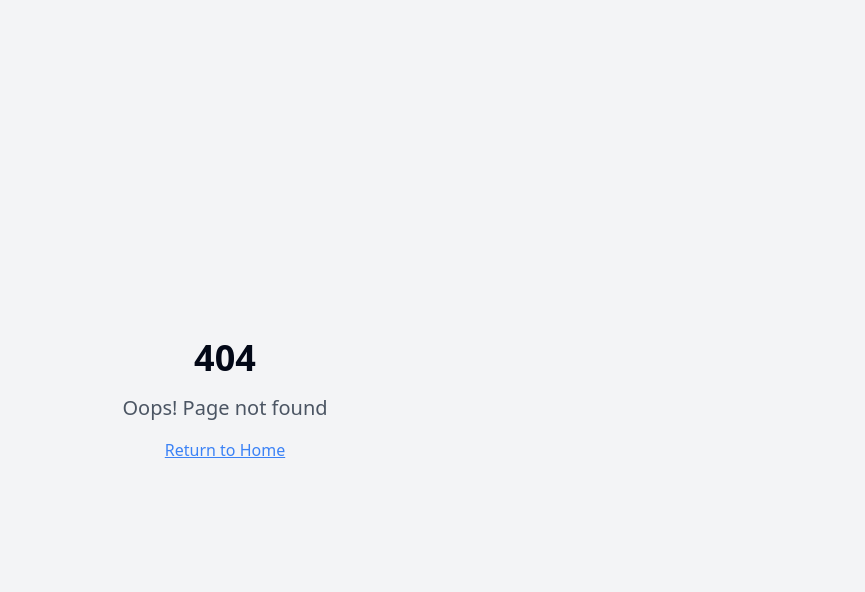
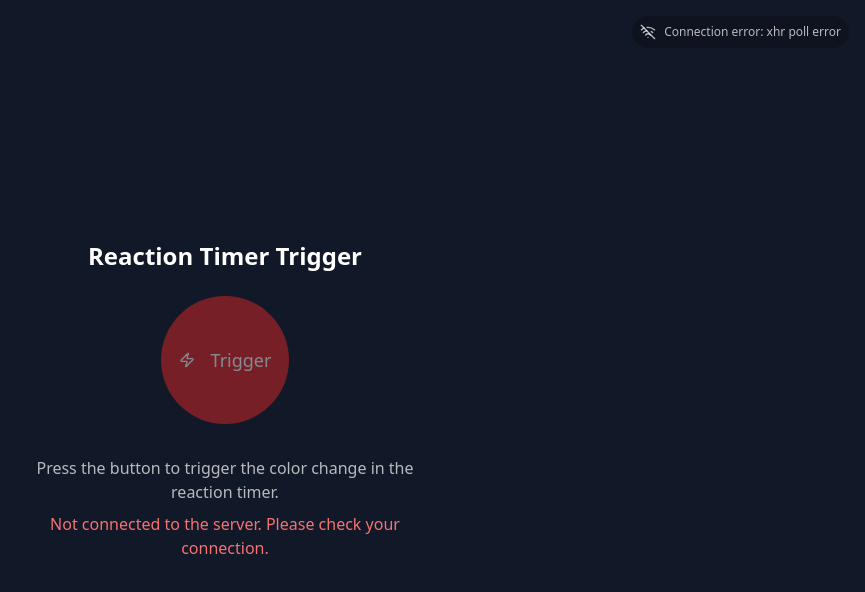
Before and after one commit to chav-jf/speedy-green-flash, a React (Vite) app: page /trigger in a window 1280 px wide. Before the commit this address had no page. Shown: the top 592 px of the page, without its empty margins (415-1280 px from the left). Built offline with nearby package versions, Linux system fonts and the light colour scheme; no server answers.

Commit message:
Add remote trigger interface
Implement a new interface with a button to send signals to the WebSocket server.

```diff
--- a/src/App.tsx
+++ b/src/App.tsx
@@ -1,9 +1,11 @@
+
 import { Toaster } from "@/components/ui/toaster";
 import { Toaster as Sonner } from "@/components/ui/sonner";
 import { TooltipProvider } from "@/components/ui/tooltip";
 import { QueryClient, QueryClientProvider } from "@tanstack/react-query";
 import { BrowserRouter, Routes, Route } from "react-router-dom";
 import Index from "./pages/Index";
+import Trigger from "./pages/Trigger";
 import NotFound from "./pages/NotFound";
 
 const queryClient = new QueryClient();
@@ -16,6 +18,7 @@ const App = () => (
       <BrowserRouter>
         <Routes>
           <Route path="/" element={<Index />} />
+          <Route path="/trigger" element={<Trigger />} />
           {/* ADD ALL CUSTOM ROUTES ABOVE THE CATCH-ALL "*" ROUTE */}
           <Route path="*" element={<NotFound />} />
         </Routes>
--- /dev/null
+++ b/src/components/TriggerDevice.tsx
@@ -0,0 +1,63 @@
+
+import React, { useState } from 'react';
+import { Button } from '@/components/ui/button';
+import { useReaction } from '@/contexts/ReactionContext';
+import { Socket } from 'socket.io-client';
+import { Zap, WifiOff, Wifi } from 'lucide-react';
+
+const TriggerDevice: React.FC = () => {
+  const { isConnected, connectionStatus, socket } = useReaction();
+  const [isSending, setIsSending] = useState(false);
+
+  const handleTrigger = () => {
+    if (socket && isConnected) {
+      setIsSending(true);
+      socket.emit('triggerGreenLight');
+
+      // Reset the sending state after a short delay
+      setTimeout(() => {
+        setIsSending(false);
+      }, 500);
+    }
+  };
+
+  return (
+    <div className="w-full h-full flex flex-col items-center justify-center bg-gray-900 p-4">
+      {/* Connection status indicator */}
+      <div className="absolute top-4 right-4 flex items-center gap-2 text-white/70 bg-black/20 p-2 rounded-full">
+        {isConnected ?
+          <Wifi className="h-4 w-4" /> :
+          <WifiOff className="h-4 w-4" />
+        }
+        <span className="text-xs">{connectionStatus}</span>
+      </div>
+
+      <h1 className="text-2xl font-bold mb-6 text-white">Reaction Timer Trigger</h1>
+
+      <Button
+        size="lg"
+        onClick={handleTrigger}
+        disabled={!isConnected || isSending}
+        className={`h-32 w-32 rounded-full text-lg transition-all ${
+          isSending
+            ? 'bg-green-500 scale-95'
+            : 'bg-red-600 hover:bg-red-700'
+        }`}
+      >
+        <Zap className={`mr-2 h-6 w-6 ${isSending ? 'animate-pulse' : ''}`} />
+        {isSending ? 'Sent!' : 'Trigger'}
+      </Button>
+
+      <p className="mt-8 text-white/70 text-center max-w-sm">
+        Press the button to trigger the color change in the reaction timer.
+        {!isConnected && (
+          <span className="block mt-2 text-red-400">
+            Not connected to the server. Please check your connection.
+          </span>
+        )}
+      </p>
+    </div>
+  );
+};
+
+export default TriggerDevice;
--- a/src/contexts/ReactionContext.tsx
+++ b/src/contexts/ReactionContext.tsx
@@ -18,6 +18,7 @@ interface ReactionContextType {
   bestReactionTime: number | null;
   isConnected: boolean;
   connectionStatus: string;
+  socket: Socket | null;
 }
 
 const ReactionContext = createContext<ReactionContextType | undefined>(undefined);
@@ -151,6 +152,7 @@ export const ReactionProvider: React.FC<{ children: ReactNode }> = ({ children }
         bestReactionTime,
         isConnected,
         connectionStatus,
+        socket,
       }}
     >
       {children}
--- a/src/pages/Index.tsx
+++ b/src/pages/Index.tsx
@@ -1,10 +1,11 @@
 
 import React, { useState } from 'react';
+import { Link } from 'react-router-dom';
 import ReactionTimer from '@/components/ReactionTimer';
 import Results from '@/components/Results';
 import { ReactionProvider } from '@/contexts/ReactionContext';
 import { Button } from '@/components/ui/button';
-import { ChevronUp, ChevronDown } from 'lucide-react';
+import { ChevronUp, ChevronDown, ExternalLink } from 'lucide-react';
 
 const Index = () => {
   const [showResults, setShowResults] = useState(false);
@@ -13,6 +14,15 @@ const Index = () => {
     <ReactionProvider>
       <div className="h-screen w-screen relative overflow-hidden">
         <ReactionTimer />
+
+        {/* Trigger device link */}
+        <Link
+          to="/trigger"
+          className="absolute top-4 left-4 flex items-center gap-1 text-white/70 bg-black/20 p-2 rounded-full hover:bg-black/30 transition-colors"
+        >
+          <ExternalLink className="h-4 w-4" />
+          <span className="text-xs">Trigger Device</span>
+        </Link>
 
         {/* Results drawer */}
         <div
--- /dev/null
+++ b/src/pages/Trigger.tsx
@@ -0,0 +1,16 @@
+
+import React from 'react';
+import TriggerDevice from '@/components/TriggerDevice';
+import { ReactionProvider } from '@/contexts/ReactionContext';
+
+const TriggerPage = () => {
+  return (
+    <ReactionProvider>
+      <div className="h-screen w-screen">
+        <TriggerDevice />
+      </div>
+    </ReactionProvider>
+  );
+};
+
+export default TriggerPage;
```
